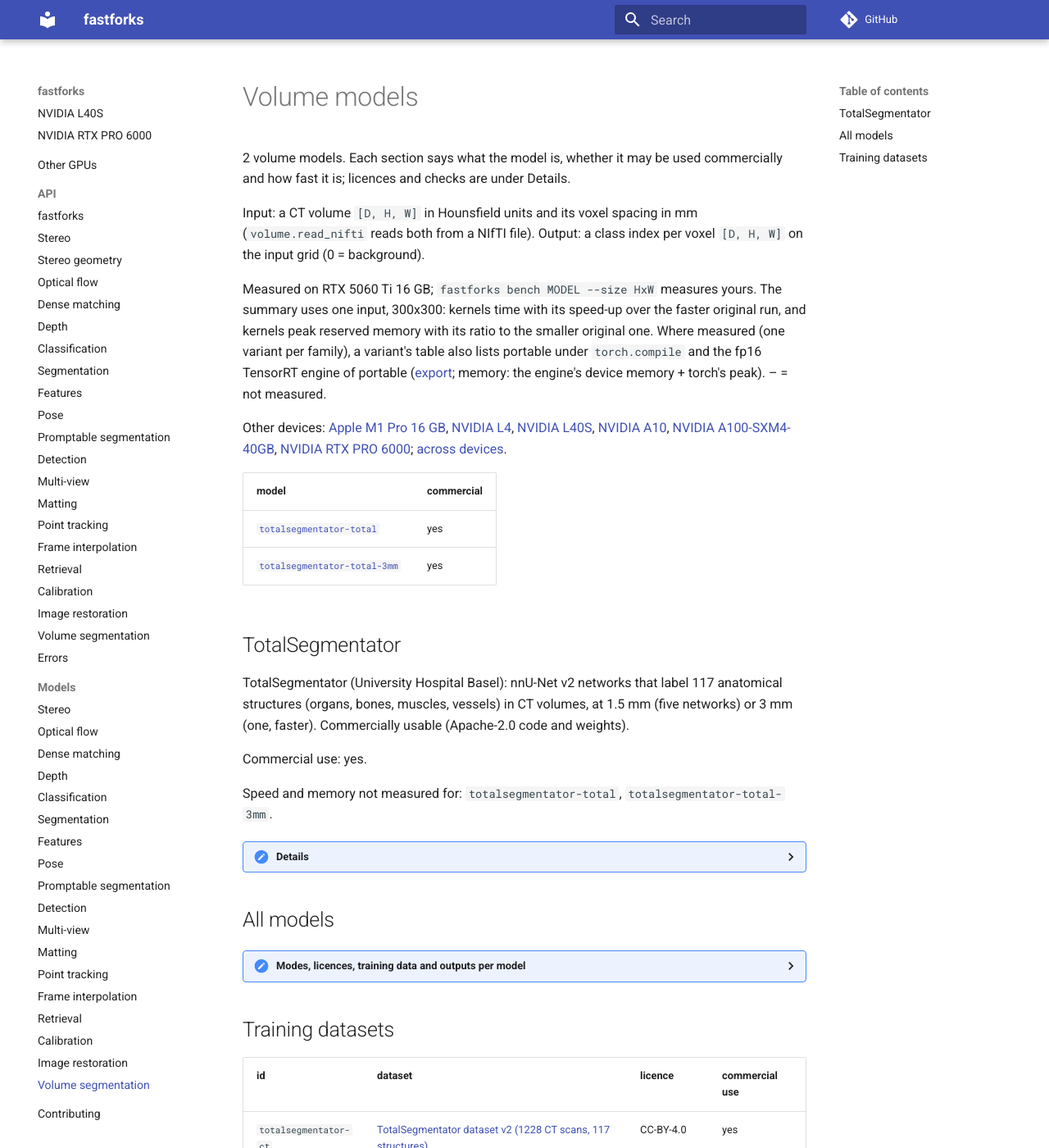
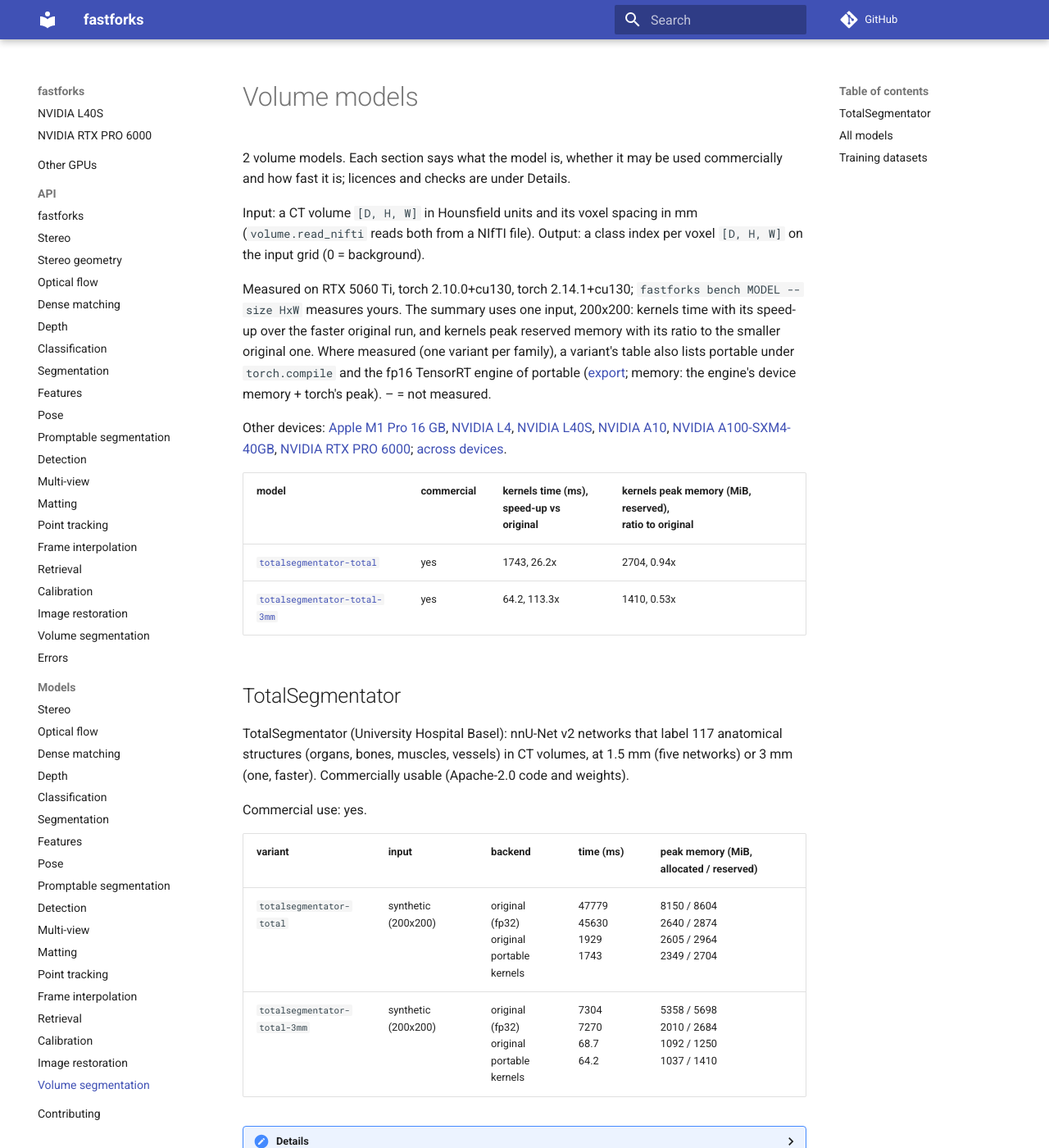
Before and after one commit to kleinicke/fastforks, an MkDocs documentation site: the page built from docs/models/volume.md, in a window 1280 px wide and 1400 px high. Shown: the whole window at 82% size. Built offline with MkDocs 1.6.1 and Material for MkDocs 9.7.7, drawn with Linux system fonts in a browser that asks for light colours; comment, search, counter and statistics services are not loaded.

Commit message:
volume: TotalSegmentator speed/memory rows, tested sizes, volume input-size text
Original (TotalSegmentator 2.18 fp16 default and fp32) vs portable / kernels on the 200^3 bench volume, RTX 5060 Ti;
largest tested volume 512^3 for both variants; the docs' input-size line names D x H x W volumes.

```diff
--- a/docs/models/volume.md
+++ b/docs/models/volume.md
@@ -6,14 +6,14 @@
 
 Input: a CT volume `[D, H, W]` in Hounsfield units and its voxel spacing in mm (`volume.read_nifti` reads both from a NIfTI file). Output: a class index per voxel `[D, H, W]` on the input grid (0 = background).
 
-Measured on RTX 5060 Ti 16 GB; `fastforks bench MODEL --size HxW` measures yours. The summary uses one input, 300x300: kernels time with its speed-up over the faster original run, and kernels peak reserved memory with its ratio to the smaller original one. Where measured (one variant per family), a variant's table also lists portable under `torch.compile` and the fp16 TensorRT engine of portable ([export](../export.md); memory: the engine's device memory + torch's peak). – = not measured.
+Measured on RTX 5060 Ti, torch 2.10.0+cu130, torch 2.14.1+cu130; `fastforks bench MODEL --size HxW` measures yours. The summary uses one input, 200x200: kernels time with its speed-up over the faster original run, and kernels peak reserved memory with its ratio to the smaller original one. Where measured (one variant per family), a variant's table also lists portable under `torch.compile` and the fp16 TensorRT engine of portable ([export](../export.md); memory: the engine's device memory + torch's peak). – = not measured.
 
 Other devices: [Apple M1 Pro 16 GB](../devices/apple-m1-pro-16gb.md), [NVIDIA L4](../devices/l4-22gb.md), [NVIDIA L40S](../devices/l40s-44gb.md), [NVIDIA A10](../devices/a10-22gb.md), [NVIDIA A100-SXM4-40GB](../devices/a100-sxm4-40gb.md), [NVIDIA RTX PRO 6000](../devices/rtx-pro-6000-96gb.md); [across devices](../benchmarks.md#other-devices).
 
-| model | commercial |
-|---|---|
-| [`totalsegmentator-total`](#totalsegmentator) | yes |
-| [`totalsegmentator-total-3mm`](#totalsegmentator) | yes |
+| model | commercial | kernels time (ms),<br>speed-up vs original | kernels peak memory (MiB, reserved),<br>ratio to original |
+|---|---|---|---|
+| [`totalsegmentator-total`](#totalsegmentator) | yes | 1743, 26.2x | 2704, 0.94x |
+| [`totalsegmentator-total-3mm`](#totalsegmentator) | yes | 64.2, 113.3x | 1410, 0.53x |
 
 <a id="totalsegmentator"></a>
 
@@ -23,7 +23,10 @@ TotalSegmentator (University Hospital Basel): nnU-Net v2 networks that label 117
 
 Commercial use: yes.
 
-Speed and memory not measured for: `totalsegmentator-total`, `totalsegmentator-total-3mm`.
+| variant | input | backend | time (ms) | peak memory (MiB, allocated / reserved) |
+|---|---|---|---|---|
+| `totalsegmentator-total` | synthetic (200x200) | original (fp32)<br>original<br>portable<br>kernels | 47779<br>45630<br>1929<br>1743 | 8150 / 8604<br>2640 / 2874<br>2605 / 2964<br>2349 / 2704 |
+| `totalsegmentator-total-3mm` | synthetic (200x200) | original (fp32)<br>original<br>portable<br>kernels | 7304<br>7270<br>68.7<br>64.2 | 5358 / 5698<br>2010 / 2684<br>1092 / 1250<br>1037 / 1410 |
 
 <details><summary>Details</summary>
 
@@ -37,8 +40,13 @@ Speed and memory not measured for: `totalsegmentator-total`, `totalsegmentator-t
 - Kernel libraries: `vol_norm`
 - Variants: `totalsegmentator-total`, `totalsegmentator-total-3mm`
 - Outputs: labels
-- Input size: any H x W >= 32, padded to a multiple of 32
-- Tested up to (portable, fp16, RTX 5060 Ti 16 GB): `totalsegmentator-total` not measured yet; `totalsegmentator-total-3mm` not measured yet
+- Input size: any D x H x W volume and its voxel spacing (resampled to the model spacing, sliding window)
+- Tested up to (portable, fp16, RTX 5060 Ti 16 GB): `totalsegmentator-total` 512x512x512 voxels (5.5 GiB peak allocated, 5.8 reserved); `totalsegmentator-total-3mm` 512x512x512 voxels (4.3 GiB peak allocated, 5.1 reserved)
+- `totalsegmentator-total` original (fp32) 200x200, original 200x200: totalsegmentator(nifti, ml=True, fast=False, device='gpu') on the in-memory NIfTI (CPU numpy in, labels out; weights load per call as upstream)
+- `totalsegmentator-total-3mm` original (fp32) 200x200, original 200x200: totalsegmentator(nifti, ml=True, fast=True, device='gpu') on the in-memory NIfTI (CPU numpy in, labels out; weights load per call as upstream)
+- `totalsegmentator-total` load / first call: original 0.07 s / 54.51 s, portable 0.98 s / 2.104 s, kernels 0.78 s / 1.88 s
+- `totalsegmentator-total-3mm` load / first call: original 0.06 s / 12.48 s, portable 1.28 s / 0.313 s, kernels 1.41 s / 0.281 s
+- Protocol, first call, 3 warm-up, peak reset, median of 3 rounds x median of 5
 
 ### Parity
 
```
Also changed, not shown: docs/benchmarks.md (+9 -0 lines), docs/overview.md (+7 -6 lines), 4 other files.
